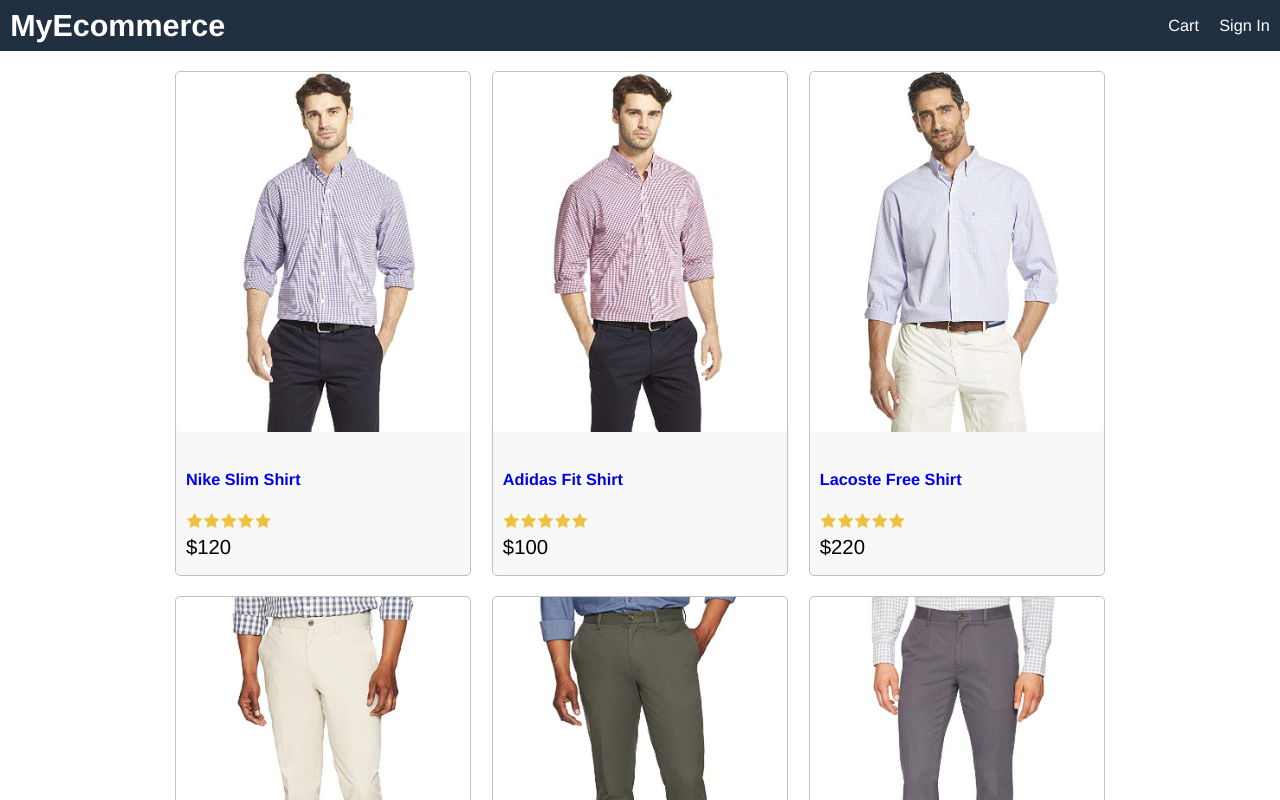
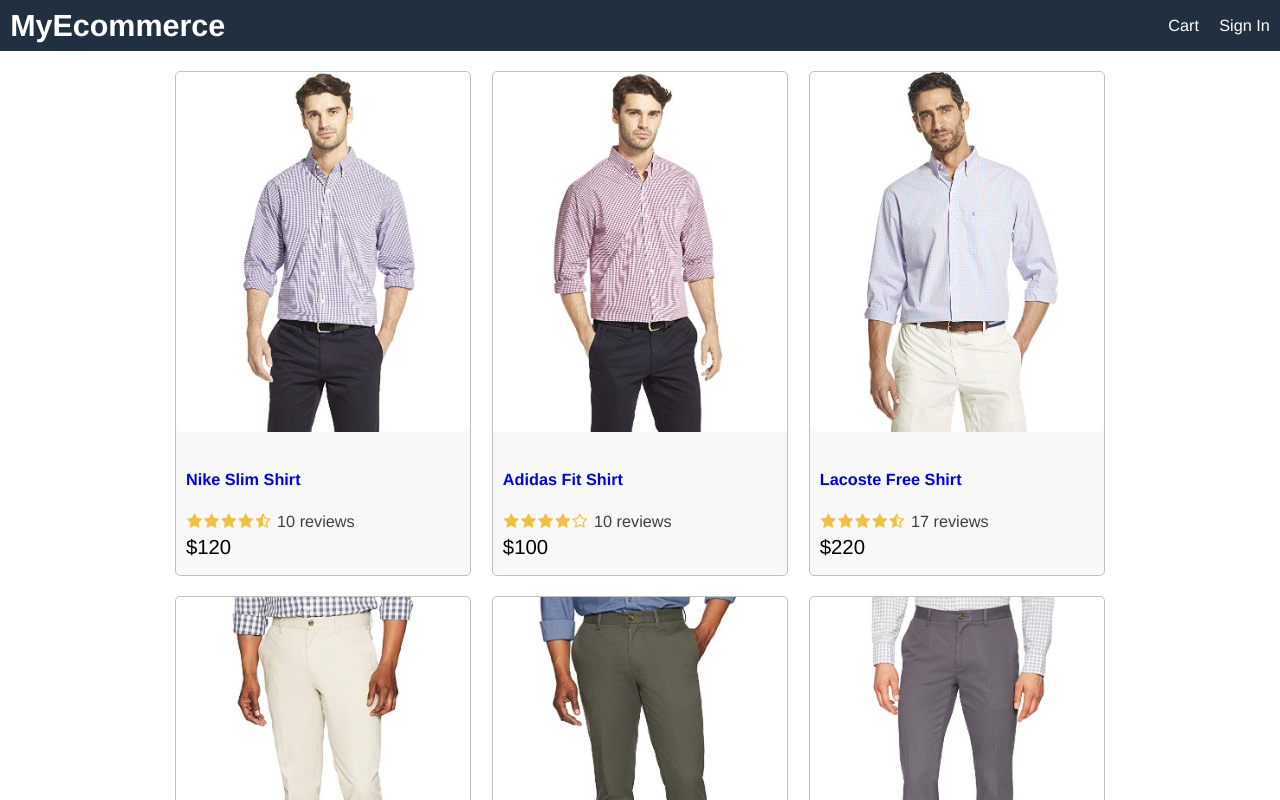
Before and after one commit to rodrigotrapoport/myecommerce-react-node-app, a React (Create React App) app in the folder frontend/: page / in a window 1280 px wide. Shown: the top 800 px of the page. Built offline with nearby package versions, Linux system fonts and the light colour scheme.

Commit message:
I add the Product and Rating Component in the frontend

```diff
--- a/frontend/src/App.js
+++ b/frontend/src/App.js
@@ -1,4 +1,5 @@
 import React from 'react';
+import Product from './components/Product';
 import data from './data';
 
 function App() {
@@ -17,36 +18,7 @@ function App() {
                 <div className="row center">
                     {
                       data.products.map(product =>(
-                        <div key={product._id} className="card">
-                        <a href={`/product/${product._id}`}>
-                            <img className="medium" src={product.image} alt={product.name} />
-                        </a>
-                        <div className="card-body">
-                            <a href={`/product/${product._id}`}>
-                                <h2>{product.name}</h2>
-                            </a>
-                            <div className="rating">
-                                <span>
-                                    <i className="fa fa-star"></i>
-                                </span>
-                                <span>
-                                    <i className="fa fa-star"></i>
-                                </span>
-                                <span>
-                                    <i className="fa fa-star"></i>
-                                </span>
-                                <span>
-                                    <i className="fa fa-star"></i>
-                                </span>
-                                <span>
-                                    <i className="fa fa-star"></i>
-                                </span>
-                            </div>
-                            <div className="price">
-                                ${product.price}
-                            </div>
-                        </div>
-                    </div>
+                        <Product key={product._id} product={product}></Product>
                       ))
                     }
                 </div>
--- /dev/null
+++ b/frontend/src/components/Product.js
@@ -0,0 +1,20 @@
+import React from 'react';
+import Rating from './Rating';
+
+export default function Product (props){
+    const { product } = props;
+    return (
+        <div key={product._id} className="card">
+            <a href={`/product/${product._id}`}>
+                <img className="medium" src={product.image} alt={product.name} />
+            </a>
+            <div className="card-body">
+                <a href={`/product/${product._id}`}>
+                   <h2>{product.name}</h2>
+                </a>
+                <Rating rating= {product.rating} numReviews={product.numReviews}></Rating>
+                <div className="price">${product.price}</div>
+            </div>
+        </div>
+    )
+};
--- /dev/null
+++ b/frontend/src/components/Rating.js
@@ -0,0 +1,50 @@
+import React from 'react';
+
+export default function Rating(props){
+    const {rating, numReviews} = props;
+    return (
+        <div className="rating">
+            <span>
+              <i className= {
+                  rating >=1
+                  ? 'fa fa-star'
+                  : rating >=0.5 ?
+                  'fa fa-star-half-o'
+                  :'fa fa-star-o'} ></i>
+            </span>
+            <span>
+              <i className= {
+                  rating >=2
+                  ? 'fa fa-star'
+                  : rating >=1.5 ?
+                  'fa fa-star-half-o'
+                  :'fa fa-star-o'} ></i>
+            </span>
+            <span>
+              <i className= {
+                  rating >=3
+                  ? 'fa fa-star'
+                  : rating >=2.5 ?
+                  'fa fa-star-half-o'
+                  :'fa fa-star-o'} ></i>
+            </span>
+            <span>
+              <i className= {
+                  rating >=4
+                  ? 'fa fa-star'
+                  : rating >=3.5 ?
+                  'fa fa-star-half-o'
+                  :'fa fa-star-o'} ></i>
+            </span>
+            <span>
+              <i className= {
+                  rating >=5
+                  ? 'fa fa-star'
+                  : rating >=4.5 ?
+                  'fa fa-star-half-o'
+                  :'fa fa-star-o'} ></i>
+            </span>
+            <span> {numReviews + ' reviews'} </span>
+        </div>
+    )
+}
--- a/frontend/src/index.css
+++ b/frontend/src/index.css
@@ -121,3 +121,6 @@ img.medium {
   color: #f0c040;
   margin: 0.1rem;
 }
+.rating span:last-child{
+  color: #404040;
+}
```
